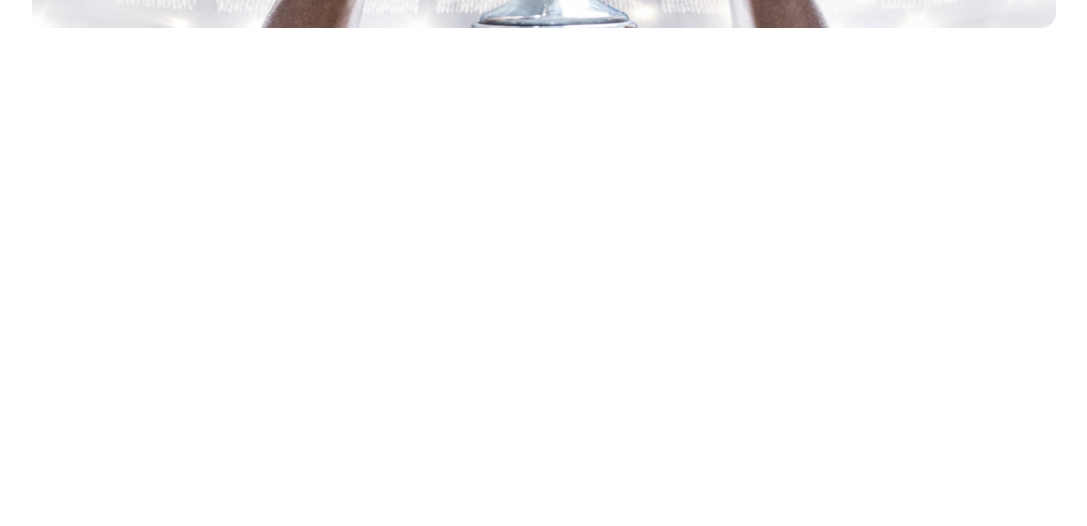
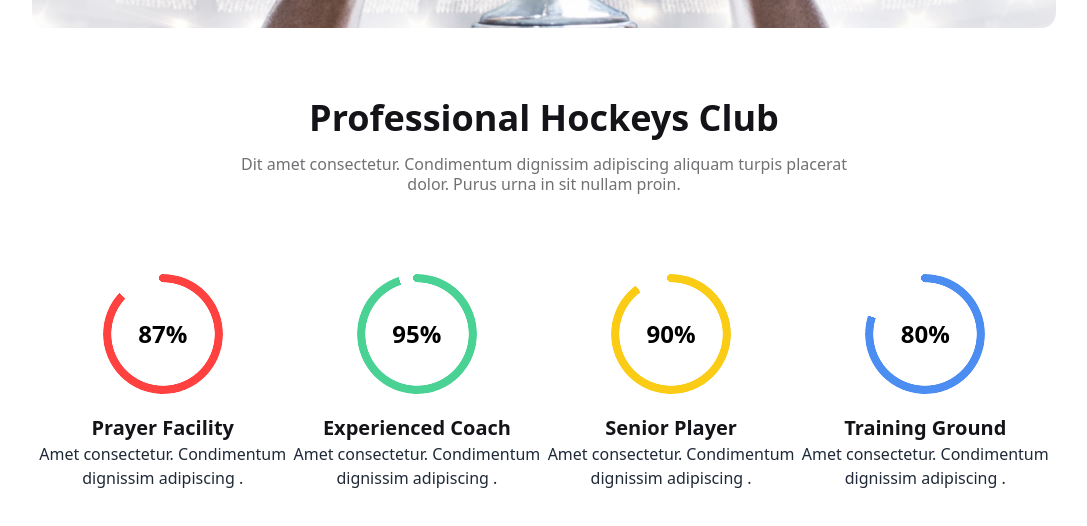
Before and after one commit to TASNIM045/b9a3_hockeys_main, a plain HTML site: page index.html in a window 1280 px wide. Shown: the part 614-1140 px from the top of the page, without its empty margins (96-1183 px from the left). Before the commit the page ends 800 px from the top, so only its background shows below. Drawn offline with nearby package versions, Linux system fonts and the light colour scheme.

Commit message:
club section

```diff
--- a/index.html
+++ b/index.html
@@ -90,7 +90,7 @@
                     </div>
                 </div>
                 <div id="slide2" class="carousel-item relative w-full">
-                    <img src="Images/3.png" class="w-full" />
+                    <img src="Images/4.png" class="w-full" />
                     <div
                         class="absolute left-1/3 lg:left-5 right-1/2 lg:right-5 top-[90%] flex -translate-y-1/2 transform">
                         <a href="#slide1" class="btn btn-circle mx-2">❮</a>
@@ -99,7 +99,7 @@
                 </div>
             </div>
             <div class="relative flex lg:justify-end">
-                <div class="bg-black w-fit p-2 lg:p-8 rounded-lg absolute lg:right-16 lg:bottom-16">
+                <div class="bg-black w-fit p-2 lg:p-8 rounded-lg lg:absolute lg:right-16 lg:bottom-16">
                     <h3 class="text-lg lg:text-2xl font-extrabold text-white">Meet all the heroes from the field</h3>
                     <p class="text-sm lg:text-[16px] font-medium text-[#FFFFFF99]">
                         Dit amet consectetur. Condimentum dignissim adipiscing aliquam<br>
@@ -112,8 +112,73 @@
     </header>
 
     <!-- main section -->
-    <main class="lg:mx-32">
-
+    <main class="mx-4 lg:mx-32 my-8 lg:my-16">
+        <!-- club section -->
+        <div>
+            <h1 class="text-[#131318] text-[22px] lg:text-4xl text-center font-extrabold">Professional Hockeys Club</h1>
+            <p class="text-[#13131899] text-center font-medium text-sm lg:text-[16px] mt-1 lg:mt-4">
+                Dit amet consectetur. Condimentum dignissim adipiscing aliquam turpis placerat<br>
+                dolor. Purus urna in sit nullam proin.
+            </p>
+        </div>
+        <div class="flex flex-col lg:flex-row justify-evenly mt-4 lg:mt-20">
+            <div class="text-center space-y-5 mt-6 lg:mt-0">
+                <div>
+                    <div class="radial-progress after:last:hidden caret-black text-[#FF4240]"
+                        style="--value:87; width: 120px; height: 120px;" role="progressbar"><span
+                            class="text-black text-2xl font-extrabold">87%</span>
+                    </div>
+                </div>
+                <div>
+                    <h3 class="text-[#131318] text-xl font-semibold">Prayer Facility</h3>
+                    <p>
+                        Amet consectetur. Condimentum<br>dignissim adipiscing .
+                    </p>
+                </div>
+            </div>
+            <div class="text-center space-y-5 mt-6 lg:mt-0">
+                <div>
+                    <div class="radial-progress after:last:hidden caret-black text-[#49D293]"
+                        style="--value:95; width: 120px; height: 120px;" role="progressbar"><span
+                            class="text-black text-2xl font-extrabold">95%</span>
+                    </div>
+                </div>
+                <div>
+                    <h3 class="text-[#131318] text-xl font-semibold">Experienced Coach</h3>
+                    <p>
+                        Amet consectetur. Condimentum<br>dignissim adipiscing .
+                    </p>
+                </div>
+            </div>
+            <div class="text-center space-y-5 mt-6 lg:mt-0">
+                <div>
+                    <div class="radial-progress after:last:hidden caret-black text-yellow-400"
+                        style="--value:90; width: 120px; height: 120px;" role="progressbar"><span
+                            class="text-black text-2xl font-extrabold">90%</span>
+                    </div>
+                </div>
+                <div>
+                    <h3 class="text-[#131318] text-xl font-semibold">Senior Player</h3>
+                    <p>
+                        Amet consectetur. Condimentum<br>dignissim adipiscing .
+                    </p>
+                </div>
+            </div>
+            <div class="text-center space-y-5 mt-6 lg:mt-0">
+                <div>
+                    <div class="radial-progress after:last:hidden caret-black text-[#4C8DF1]"
+                        style="--value:80; width: 120px; height: 120px;" role="progressbar"><span
+                            class="text-black text-2xl font-extrabold">80%</span>
+                    </div>
+                </div>
+                <div>
+                    <h3 class="text-[#131318] text-xl font-semibold">Training Ground</h3>
+                    <p>
+                        Amet consectetur. Condimentum<br>dignissim adipiscing .
+                    </p>
+                </div>
+            </div>
+        </div>
     </main>
 
     <!-- footer section -->
```
